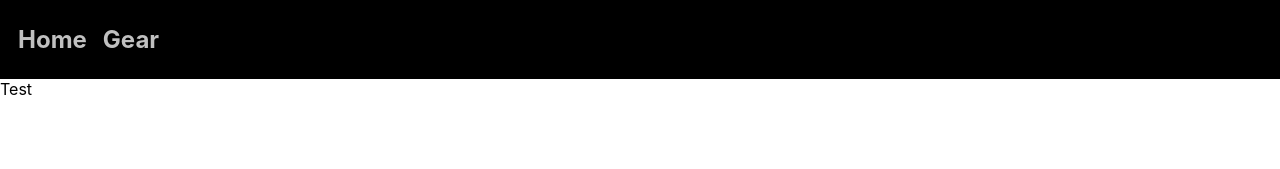
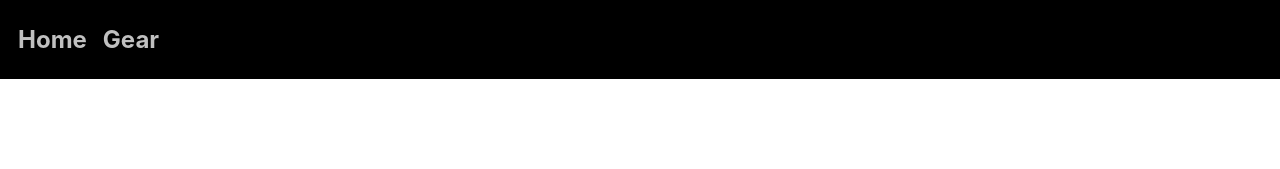
Before and after one commit to Cameronl14320/epic7-rebuilt, a Next.js app: page / in a window 1280 px wide. Shown: the top 169 px of the page. Built offline with nearby package versions, Linux system fonts and the light colour scheme.

Commit message:
added helmet for page title

```diff
--- a/pages/gear.tsx
+++ b/pages/gear.tsx
@@ -6,6 +6,7 @@ import EnhanceSelect from '../components/gear/enhance/EnhanceSelect'
 import SubstatSelect from '../components/gear/substat/SubstatSelect'
 import RaritySelect from '../components/gear/rarity/RaritySelect'
 import calcMinMax from '../data/calculation/calcMinMax'
+import { Helmet } from 'react-helmet'
 
 
 const gearStyle = {
@@ -39,6 +40,10 @@ export default function gear(props) {
     const selectedSubstats = new GearSelection();
     return (
         <Box id="gear-wrapper" sx={gearStyle.wrapper}>
+            <Helmet>
+                <meta charSet="utf-8"/>
+                <title>E7 Companion: Gear</title>
+            </Helmet>
             <Box id="gear-center-container" sx={gearStyle.centerContainer}>
                 <Box id="gear-grid" sx={gearStyle.grid}>
                     <Box id="gear-grid-row-1" sx={gearStyle.gridRow}>
--- a/pages/index.tsx
+++ b/pages/index.tsx
@@ -1,11 +1,15 @@
 import Head from 'next/head'
+import { Helmet } from 'react-helmet'
 import { Box } from 'rebass'
 
 
 export default function Home() {
   return (
     <Box>
-      Test
+          <Helmet>
+              <meta charSet="utf-8"/>
+              <title>E7 Companion: Home</title>
+          </Helmet>
     </Box>
   )
 }
```
